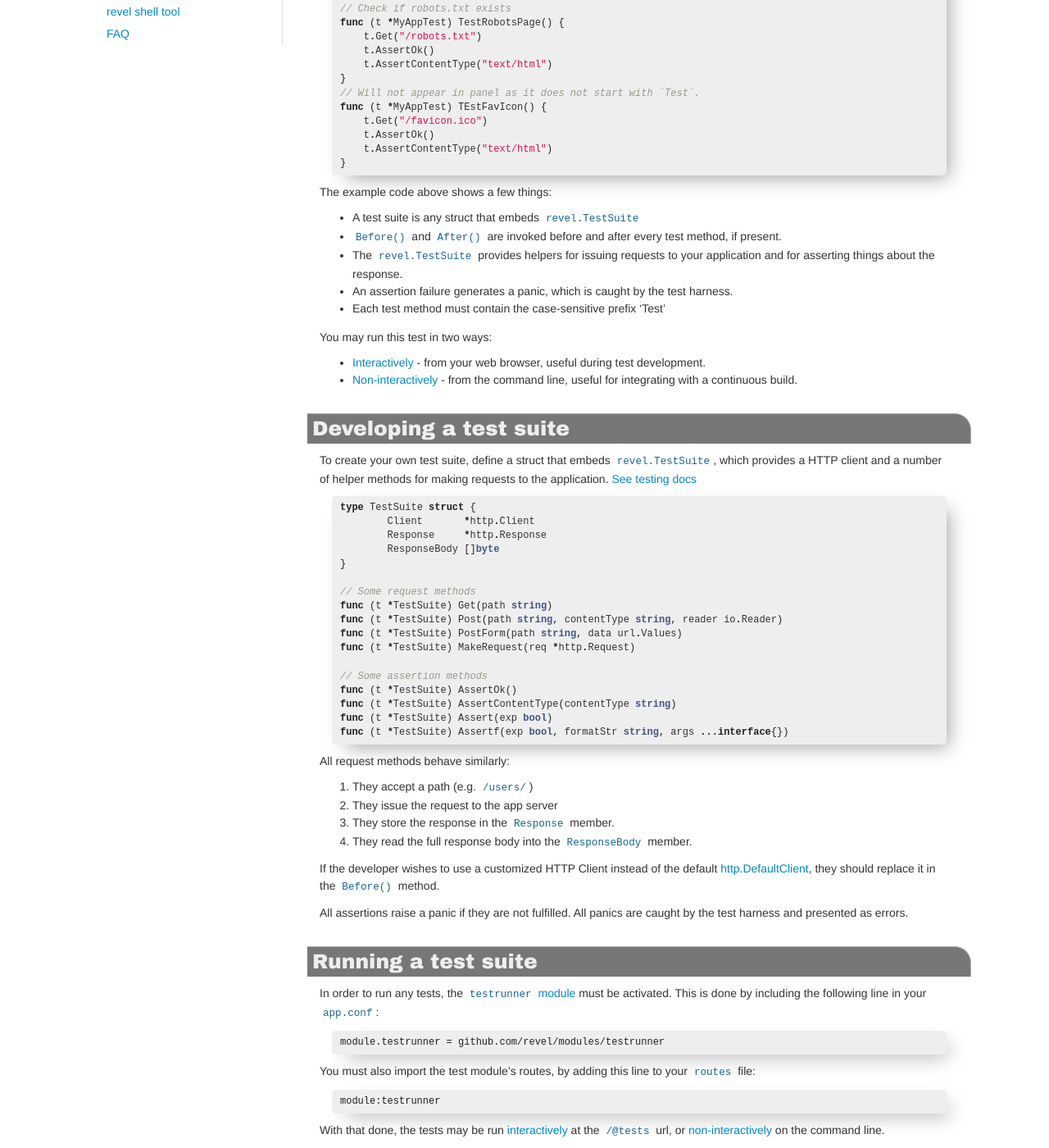
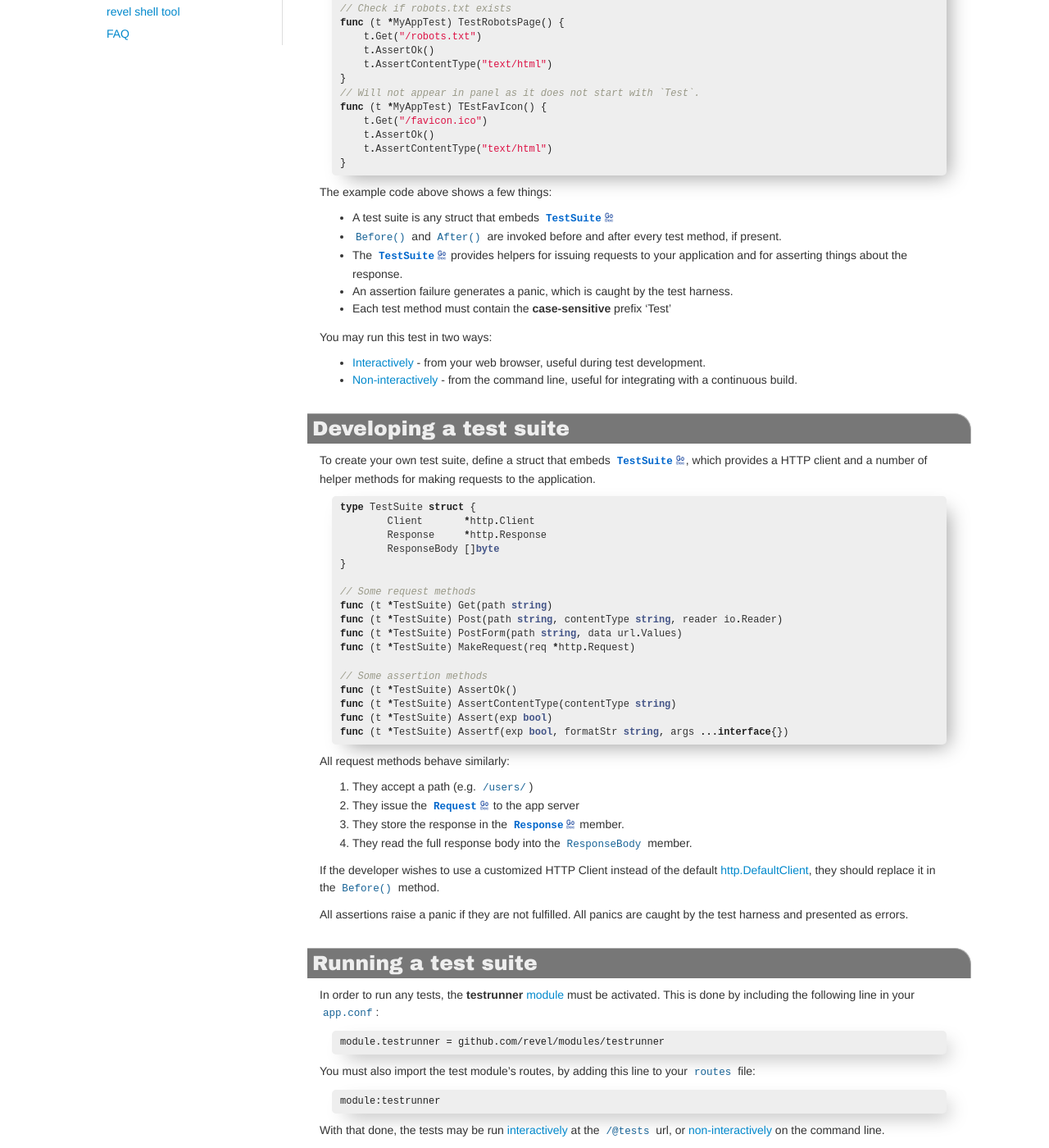
Before and after one commit to revel/revel.github.io, a Jekyll site: the page built from manual/testing.md, in a window 1280 px wide and 1400 px high, scrolled down 826 px. Shown: the whole window at 82% size. Built offline with Jekyll 4.4.1, drawn with Linux system fonts in a browser that asks for light colours; nearby versions of some CDN libraries.

Commit message:
more disy links

```diff
--- a/manual/testing.md
+++ b/manual/testing.md
@@ -57,11 +57,11 @@ func (t *MyAppTest) TEstFavIcon() {
 
 The example code above shows a few things:
 
-* A test suite is any struct that embeds [`revel.TestSuite`](../docs/godoc/tests.html#TestSuite)
+* A test suite is any struct that embeds [`TestSuite`](https://godoc.org/github.com/revel/revel/testing#TestSuite)
 * `Before()` and `After()` are invoked before and after every test method, if present.
-* The `revel.TestSuite` provides helpers for issuing requests to your application and for asserting things about the response.
+* The [`TestSuite`](https://godoc.org/github.com/revel/revel/testing#TestSuite) provides helpers for issuing requests to your application and for asserting things about the response.
 * An assertion failure generates a panic, which is caught by the test harness.
-* Each test method must contain the case-sensitive prefix 'Test'
+* Each test method must contain the **case-sensitive** prefix 'Test'
 
 You may run this test in two ways:
 
@@ -70,7 +70,8 @@ You may run this test in two ways:
 
 ## Developing a test suite
 
-To create your own test suite, define a struct that embeds [`revel.TestSuite`](../docs/godoc/tests.html#TestSuite), which provides a HTTP client and a number of helper methods for making requests to the application. [See testing docs](../docs/godoc/tests.html)
+To create your own test suite, define a struct that embeds [`TestSuite`](https://godoc.org/github.com/revel/revel/testing#TestSuite), which
+provides a HTTP client and a number of helper methods for making requests to the application.
 
 {% highlight go %}
 type TestSuite struct {
@@ -97,8 +98,8 @@ func (t *TestSuite) Assertf(exp bool, formatStr string, args ...interface{})
 All request methods behave similarly:
 
 1. They accept a path (e.g. `/users/`)
-2. They issue the request to the app server
-3. They store the response in the `Response` member.
+2. They issue the [`Request`](https://godoc.org/github.com/revel/revel#Request) to the app server
+3. They store the response in the [`Response`](https://godoc.org/github.com/revel/revel#Response) member.
 4. They read the full response body into the `ResponseBody` member.
 
 If the developer wishes to use a customized HTTP Client instead of the default [http.DefaultClient](http://golang.org/pkg/net/http/#pkg-variables), they should replace it in the `Before()` method.
@@ -107,7 +108,7 @@ All assertions raise a panic if they are not fulfilled.  All panics are caught b
 
 ## Running a test suite
 
-In order to run any tests, the `testrunner` [module](modules.html) must be activated.  This is done by including the following line in your [`app.conf`](appconf.html#modules):
+In order to run any tests, the **testrunner** [module](modules.html) must be activated.  This is done by including the following line in your [`app.conf`](appconf.html#modules):
 
 	module.testrunner = github.com/revel/modules/testrunner
 
```
Also changed, not shown: manual/cache.md (+7 -8 lines), manual/database.md (+5 -4 lines), manual/debug.md (+1 -1 lines), manual/jobs.md (+15 -10 lines).
